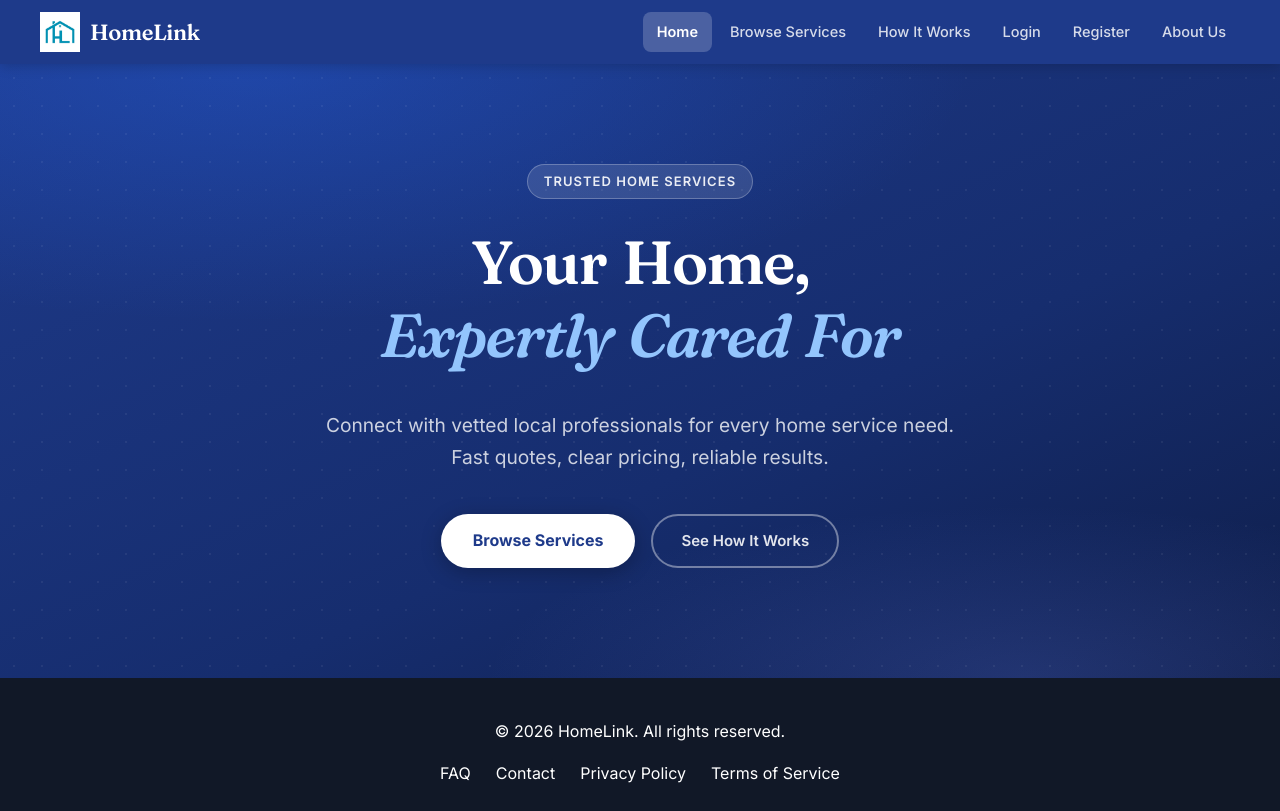
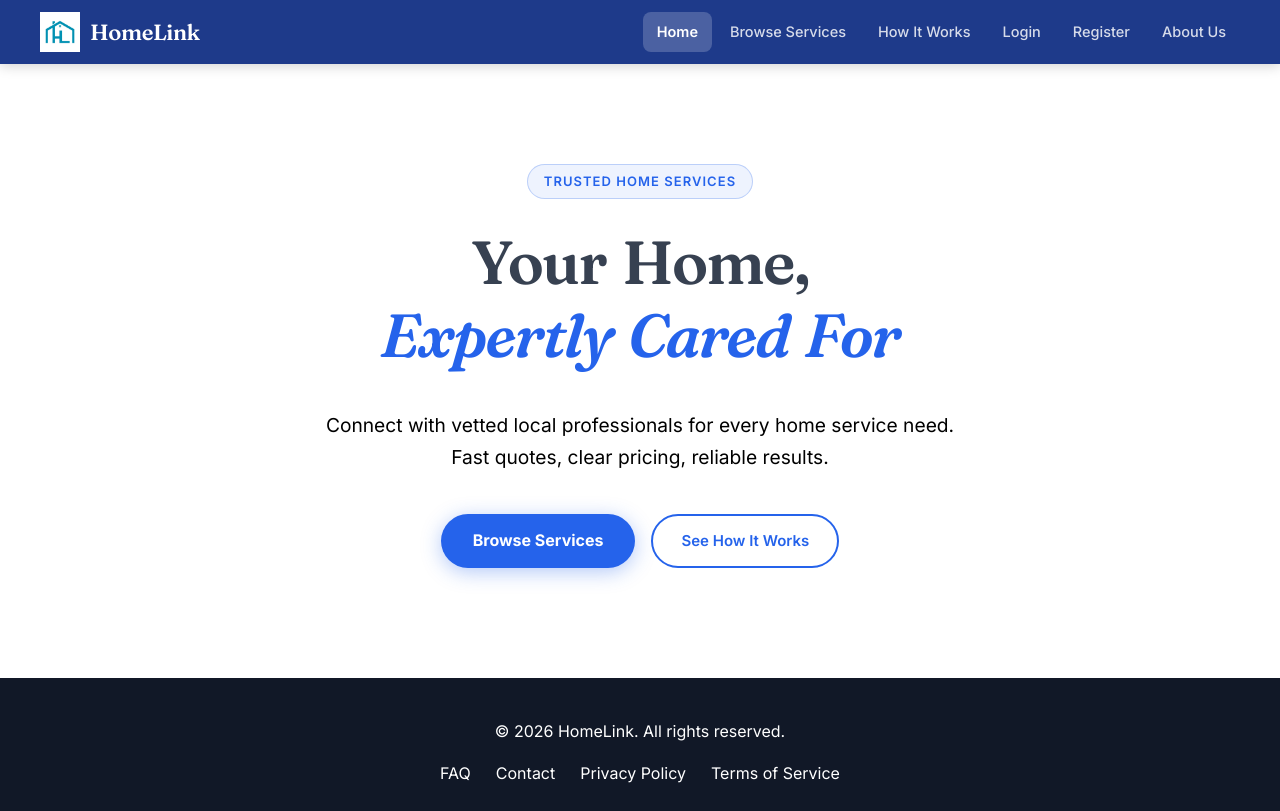
Before and after one commit to garrettvernon115/HomeLink, an Angular app in the folder frontend/: page / in a window 1280 px wide. Built offline with nearby package versions, Linux system fonts and the light colour scheme.

Commit message:
Restyle homepage hero: white background, dark grey title, black subtitle, blue buttons

```diff
--- a/frontend/src/app/homepage/home/homepage.component.scss
+++ b/frontend/src/app/homepage/home/homepage.component.scss
@@ -6,24 +6,12 @@
 
 .hero {
   flex: 1;
-  background:
-    radial-gradient(ellipse 80% 60% at 20% 0%, rgba(37, 99, 235, 0.35) 0%, transparent 70%),
-    radial-gradient(ellipse 60% 40% at 80% 100%, rgba(102, 126, 234, 0.20) 0%, transparent 70%),
-    linear-gradient(155deg, #1e3a8a 0%, #162d6e 60%, #0f1e4a 100%);
+  background: white;
   position: relative;
   overflow: hidden;
-  color: white;
+  color: #1a1a2e;
   padding: 100px 24px 110px;
   text-align: center;
-
-  &::before {
-    content: '';
-    position: absolute;
-    inset: 0;
-    background-image: radial-gradient(rgba(255, 255, 255, 0.06) 1px, transparent 1px);
-    background-size: 28px 28px;
-    pointer-events: none;
-  }
 }
 
 .hero-container {
@@ -35,9 +23,9 @@
 
 .hero-badge {
   display: inline-block;
-  background: rgba(255, 255, 255, 0.12);
-  border: 1px solid rgba(255, 255, 255, 0.25);
-  color: rgba(255, 255, 255, 0.90);
+  background: rgba(37, 99, 235, 0.08);
+  border: 1px solid rgba(37, 99, 235, 0.25);
+  color: #2563eb;
   font-size: 13px;
   font-weight: 600;
   letter-spacing: 0.08em;
@@ -53,19 +41,19 @@
   font-weight: 600;
   letter-spacing: -0.03em;
   word-spacing: 0.08em;
-  color: white;
+  color: #374151;
   margin-bottom: 36px;
 
   em {
     font-style: italic;
-    color: #93c5fd;
+    color: #2563eb;
   }
 }
 
 .hero-subtitle {
   font-size: clamp(1rem, 2vw, 1.2rem);
   line-height: 1.7;
-  color: rgba(255, 255, 255, 0.78);
+  color: #000000;
   max-width: 680px;
   margin: 0 auto 40px;
 }
@@ -81,20 +69,21 @@
 .hero-cta-primary {
   display: inline-flex;
   align-items: center;
-  background: #ffffff;
-  color: var(--color-brand-navy, #1e3a8a);
+  background: #2563eb;
+  color: white;
   font-size: 16px;
   font-weight: 700;
   padding: 14px 32px;
   border-radius: var(--radius-full, 9999px);
   text-decoration: none;
-  box-shadow: 0 4px 20px rgba(0, 0, 0, 0.25);
+  box-shadow: 0 4px 20px rgba(37, 99, 235, 0.35);
   transition: transform 0.2s ease, box-shadow 0.2s ease;
 
   &:hover {
     transform: translateY(-2px);
-    box-shadow: 0 8px 28px rgba(0, 0, 0, 0.30);
-    color: var(--color-brand-navy, #1e3a8a);
+    box-shadow: 0 8px 28px rgba(37, 99, 235, 0.45);
+    color: white;
+    background: #1e3a8a;
   }
 
   &:active {
@@ -109,15 +98,15 @@
   font-weight: 600;
   padding: 13px 28px;
   border-radius: var(--radius-full, 9999px);
-  border: 2px solid rgba(255, 255, 255, 0.40);
-  color: rgba(255, 255, 255, 0.88);
+  border: 2px solid #2563eb;
+  color: #2563eb;
   text-decoration: none;
   transition: border-color 0.2s ease, color 0.2s ease, background-color 0.2s ease;
 
   &:hover {
-    border-color: rgba(255, 255, 255, 0.80);
-    color: #ffffff;
-    background-color: rgba(255, 255, 255, 0.08);
+    border-color: #1e3a8a;
+    color: #1e3a8a;
+    background-color: rgba(37, 99, 235, 0.05);
   }
 }
 
```
